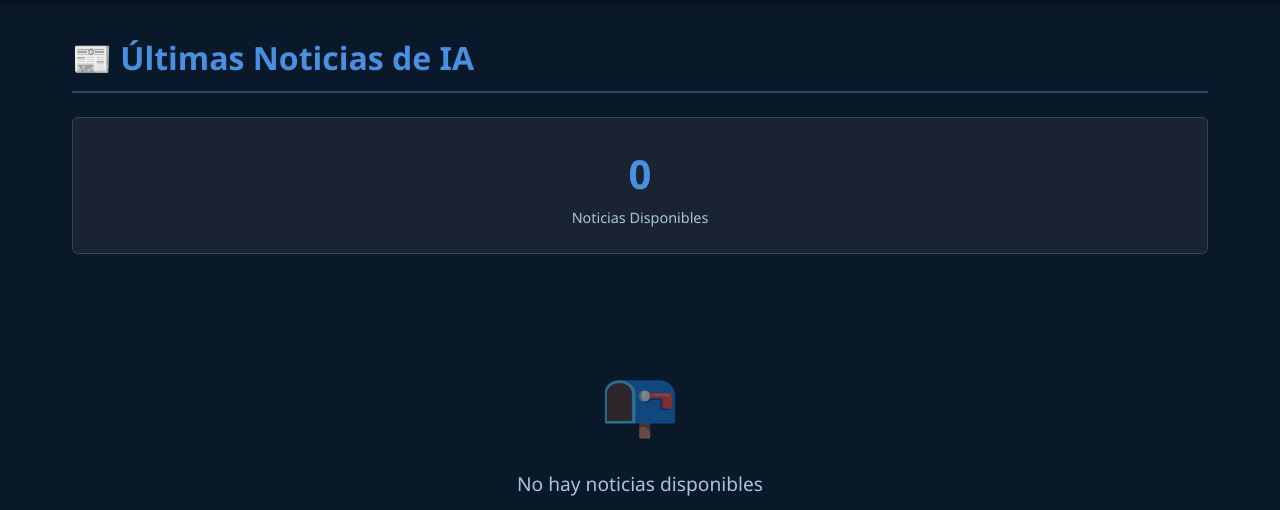
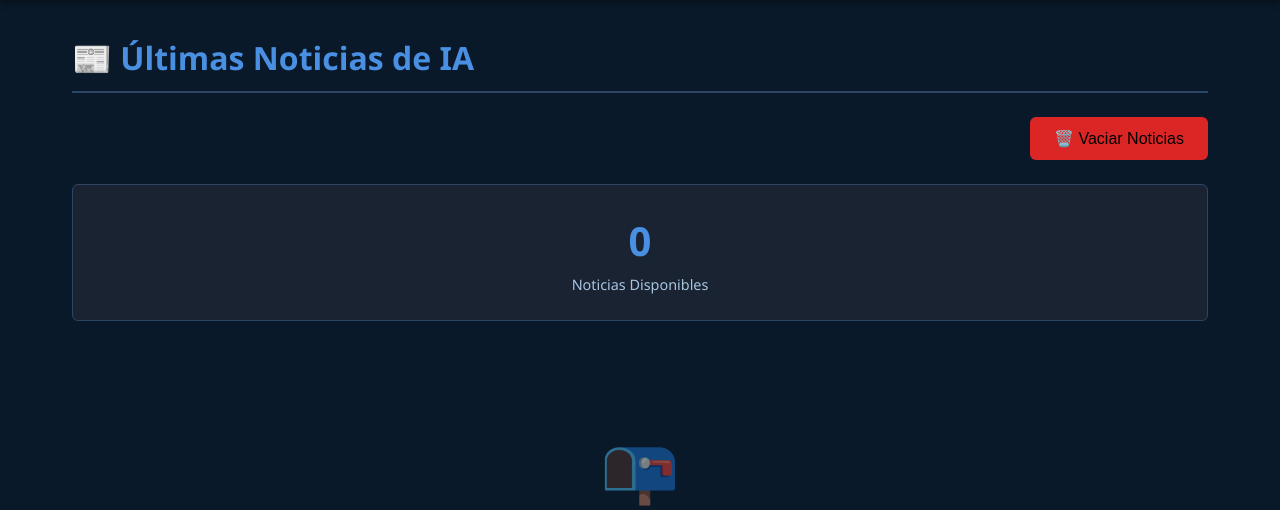
Before and after one commit to Krl05oP11/WebIAScraper, a Flask app: page / in a window 1280 px wide. Shown: the part 96-606 px from the top of the page. Run offline with Flask 3, Linux system fonts and the light colour scheme; some libraries are stand-ins or nearby versions.

Commit message:
feat: Agregar botón para limpiar todas las noticias scrapeadas
PROBLEMA:
- 30 noticias antiguas con fecha_hora = NULL en BD
- Nuevas noticias se duplicaban y las viejas no se eliminaban
- Ordenamiento por fecha fallaba con valores NULL

SOLUCIÓN:
1. Nueva ruta POST /noticias/limpiar
   - Elimina TODAS las noticias de tabla 'noticias'
   - NO afecta tabla 'apublicar' (noticias procesadas)
   - Protegida con @auth.login_required

2. Botón "🗑️ Vaciar Noticias" en index.html
   - Color rojo (background: #dc2626)
   - Confirmación JavaScript antes de ejecutar
   - Mensaje claro sobre qué se elimina

FLUJO RECOMENDADO:
1. Click "🗑️ Vaciar Noticias" → elimina 30 viejas
2. Click "🔄 Actualizar Noticias" → scrapea 70+ frescas
3. Todas las nuevas tendrán fechas correctas

🤖 Generated with [Claude Code](https://claude.com/claude-code)

Co-Authored-By: Claude Sonnet 4.5 <noreply@anthropic.com>

```diff
--- a/src/app.py
+++ b/src/app.py
@@ -301,6 +301,28 @@ def scrape_manual():
     except Exception as e:
         logger.error(f"Error en scraping manual: {e}")
         flash(f'❌ Error en scraping: {str(e)}', 'error')
+
+    return redirect(url_for('index'))
+
+
+@app.route('/noticias/limpiar', methods=['POST'])
+@auth.login_required
+def limpiar_noticias():
+    """
+    Eliminar TODAS las noticias de la tabla noticias
+    NO afecta la tabla apublicar (noticias procesadas)
+    Requiere autenticación HTTP Basic
+    """
+    try:
+        count = Noticia.query.count()
+        Noticia.query.delete()
+        db.session.commit()
+        logger.info(f"🗑️ Eliminadas {count} noticias de la base de datos")
+        flash(f'✅ {count} noticias eliminadas correctamente. Ahora puedes scrapear noticias frescas.', 'success')
+    except Exception as e:
+        logger.error(f"Error limpiando noticias: {e}")
+        flash(f'❌ Error al limpiar noticias: {str(e)}', 'error')
+        db.session.rollback()
 
     return redirect(url_for('index'))
 
--- a/src/templates/index.html
+++ b/src/templates/index.html
@@ -4,6 +4,15 @@
 
 {% block content %}
 <h1 class="page-title">📰 Últimas Noticias de IA</h1>
+
+<!-- Actions Bar -->
+<div style="margin-bottom: 1.5rem; display: flex; gap: 1rem; justify-content: flex-end;">
+    <form action="{{ url_for('limpiar_noticias') }}" method="POST" onsubmit="return confirm('⚠️ ¿Estás seguro de eliminar TODAS las noticias scrapeadas?\n\nEsto NO afectará las noticias ya procesadas en \"A Publicar\".\n\nDespués de eliminar, podrás scrapear noticias frescas.');" style="margin: 0;">
+        <button type="submit" class="btn" style="background: #dc2626; border-color: #dc2626;">
+            🗑️ Vaciar Noticias
+        </button>
+    </form>
+</div>
 
 <!-- Stats -->
 <div class="stats">
```
